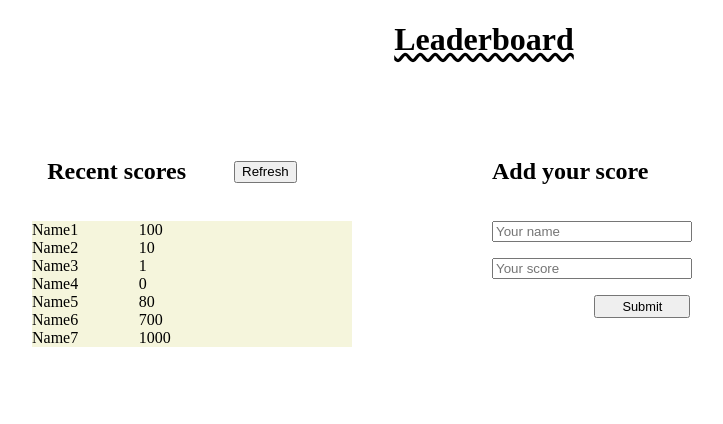
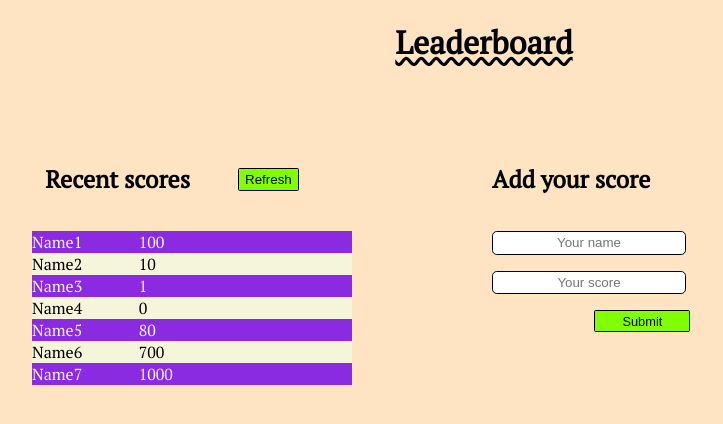
Before and after one commit to nevisende/leaderboard, a website built with webpack: page src/index.html in a window 1280 px wide. Shown: the whole page, without its empty margins (156-879 px from the left). Built offline with nearby package versions, Linux system fonts and the light colour scheme; no server answers.

Commit message:
Add styles

```diff
--- a/src/style.css
+++ b/src/style.css
@@ -1,9 +1,29 @@
+@import url('https://fonts.googleapis.com/css2?family=PT+Serif&display=swap');
+
 body {
   font-size: 1rem;
+  background-color: bisque;
+  font-family: 'PT Serif', serif;
 }
 
 button {
   height: 1.4rem;
+  background-color: chartreuse;
+  border: 1px solid black;
+  border-radius: 0.1rem;
+  cursor: pointer;
+}
+
+input {
+  border: 1px solid black;
+  border-radius: 0.3rem;
+  padding: 0.2rem 0;
+  text-align: center;
+}
+
+input:focus {
+  outline: none;
+  background-color: aqua;
 }
 
 h1 {
@@ -38,6 +58,11 @@ section {
 .leaderboard li {
   background-color: beige;
   display: flex;
+}
+
+.leaderboard li:nth-child(odd) {
+  background-color: blueviolet;
+  color: aliceblue;
 }
 
 .name {
```
